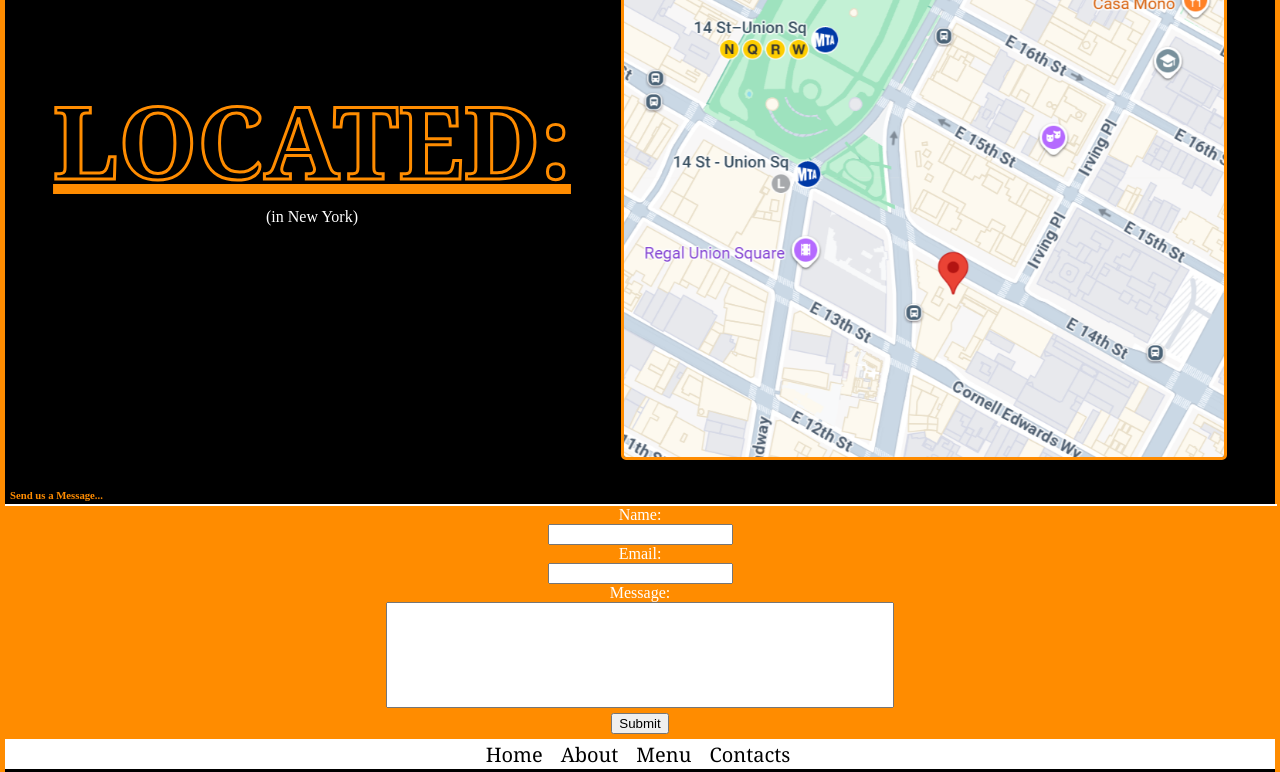
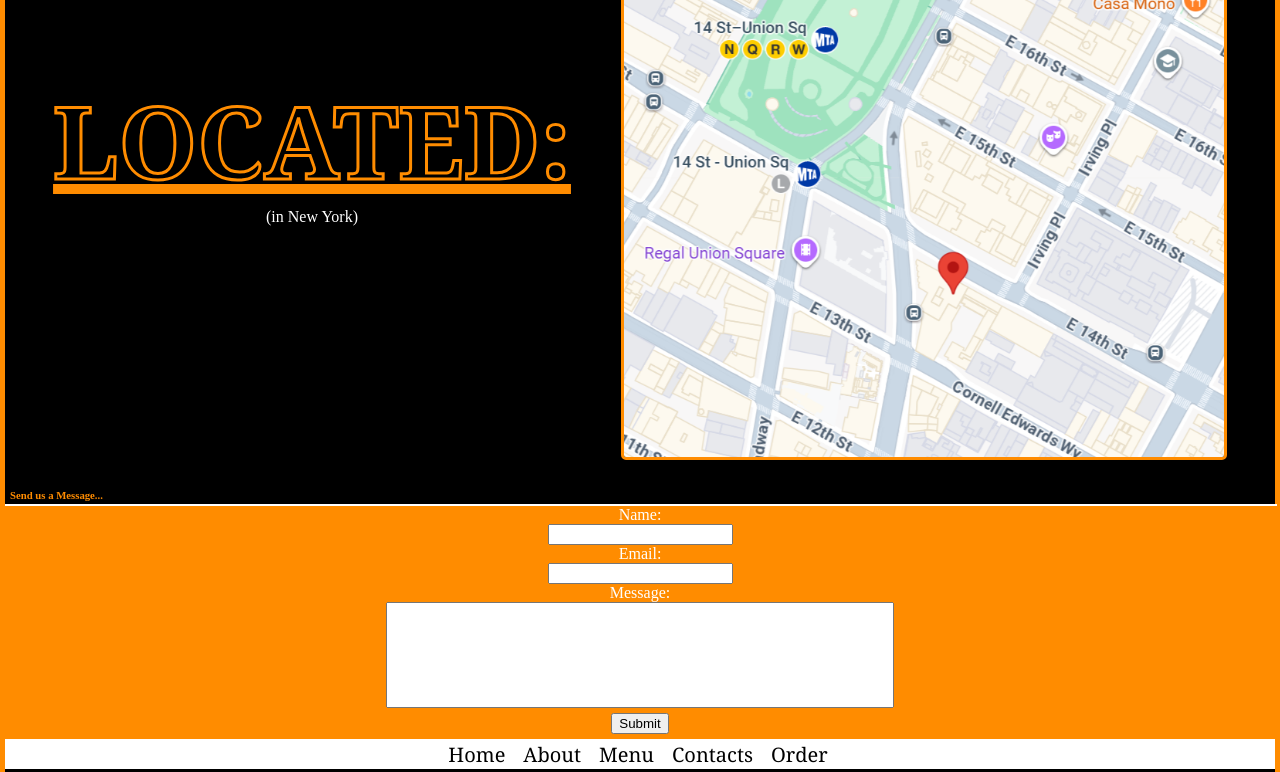
Before and after one commit to cam-r-en/CAVA-Spoof, a plain HTML site: page contacts.html in a window 1280 px wide. Shown: the part 639-1411 px from the top of the page. Drawn offline with Linux system fonts and the light colour scheme.

Commit message:
Update contacts.html with new Order link
Added 'Order' link to the navigation menu.

```diff
--- a/contacts.html
+++ b/contacts.html
@@ -51,6 +51,7 @@
           <li><a href="about.html">About</a></li>
           <li><a href="menu.html">Menu</a></li>
           <li><a href="contacts.html">Contacts</a></li>
+          <li><a href="order.html">Order</a></li>
         </ul>
       </nav>
       <div class="contacts">
```
